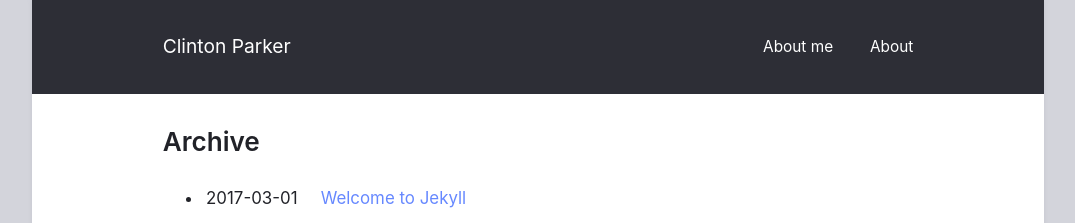
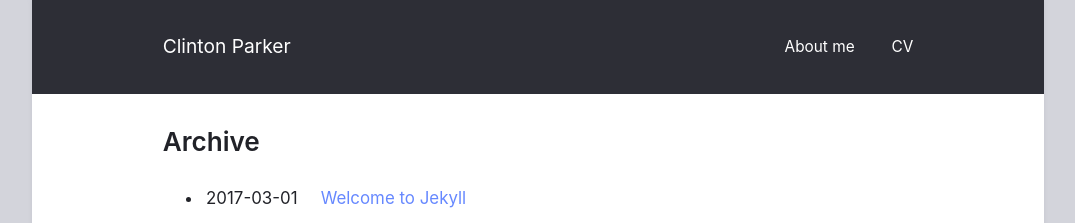
Before and after one commit to clintonparker/clintonparker.github.io, a Jekyll site: the page built from archive.html, in a window 1280 px wide. Shown: the top 223 px of the page, without its empty margins (102-1177 px from the left). Built offline with Jekyll 4.4.1, drawn with Linux system fonts in a browser that asks for light colours; some web fonts are replaced.

```diff
--- a/_config.yml
+++ b/_config.yml
@@ -17,7 +17,7 @@ minimal: false             # use a dark header
 
 navigation:                # accepts {file, title, url, icon, sidebaricon}
   - {file: "index.html", title: "About me"}
-  - {file: "README.md"}
+  - {file: "README.md", title: "CV"}
 
 external:                  # shows a footer with social links - for available icons see fontawesome.com/icons
   - {title: Mail, icon: envelope, url: "mailto:niklasbuschmann@users.noreply.github.com"}
```
